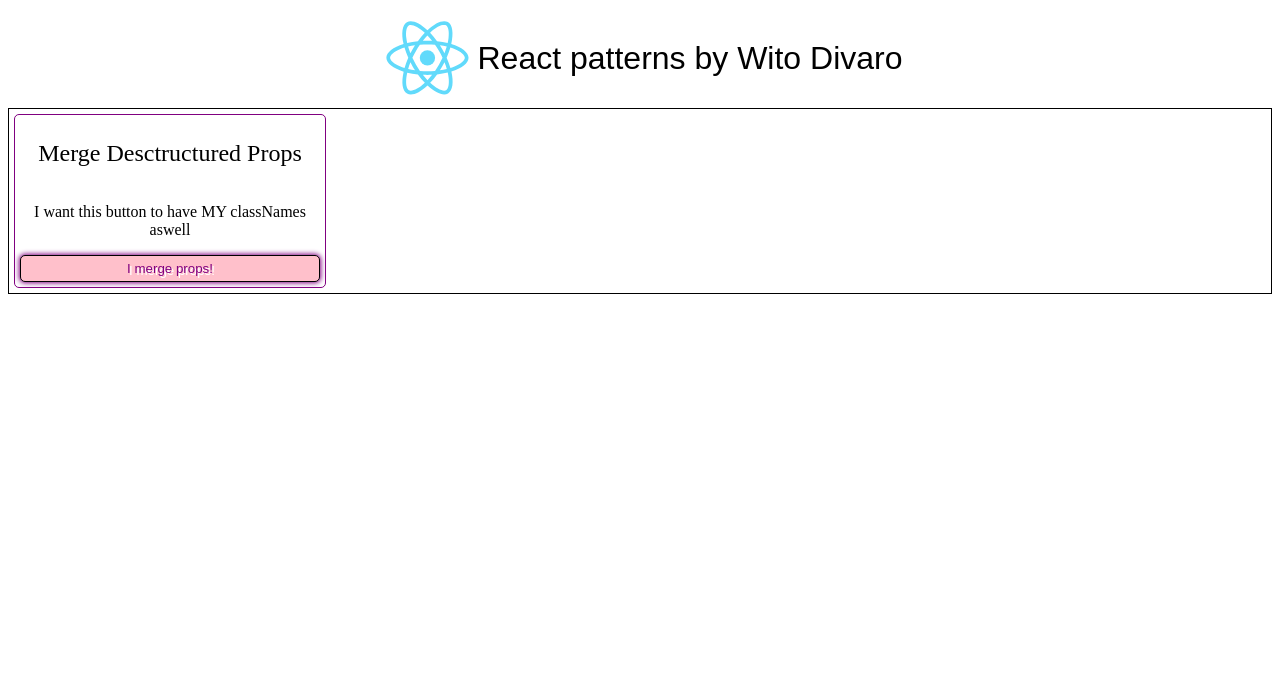
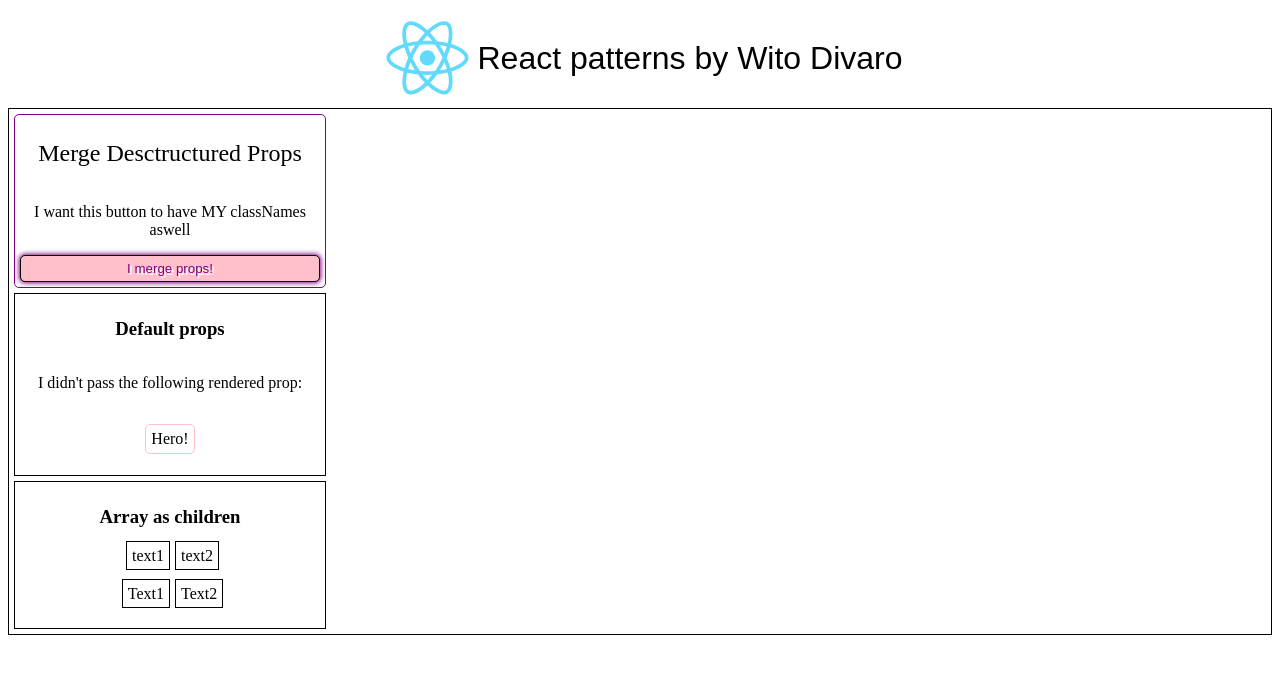
Before and after one commit to witodivaro/react-patterns, a React (Create React App) app: page / in a window 1280 px wide. Shown: the top 674 px of the page. Built offline with nearby package versions, Linux system fonts and the light colour scheme.

Commit message:
ADD: ARRAY AS CHILDREN, DEFAULT PROPS

```diff
--- a/src/App.js
+++ b/src/App.js
@@ -1,6 +1,8 @@
 import logo from "./logo.svg";
 import "./App.scss";
 import MergeDestructuredProps from "./react-patterns/merge-destructured-props/MergeDestructuredProps";
+import DefaultProps from "./react-patterns/default-props/DefaultProps";
+import ArrayAsChildren from "./react-patterns/array-as-children/ArrayAsChildren";
 
 function App() {
   return (
@@ -11,6 +13,8 @@ function App() {
       </header>
       <main className="App__patterns">
         <MergeDestructuredProps />
+        <DefaultProps />
+        <ArrayAsChildren />
       </main>
     </div>
   );
--- /dev/null
+++ b/src/react-patterns/array-as-children/AAS.module.scss
@@ -0,0 +1,18 @@
+.container {
+  margin: 5px;
+  padding: 5px;
+  display: flex;
+  flex-direction: column;
+  align-items: center;
+  border: 1px solid black;
+  width: 300px;
+}
+
+.arrayAsChildren {
+  margin-bottom: 20px;
+  * {
+    margin-left: 5px;
+    border: 1px solid black;
+    padding: 5px;
+  }
+}
--- /dev/null
+++ b/src/react-patterns/array-as-children/ArrayAsChildren.jsx
@@ -0,0 +1,23 @@
+import React from "react";
+
+import styles from "./AAS.module.scss";
+
+const someText = ["text1", "text2"];
+
+const ArrayAsChildren = () => {
+  return (
+    <div className={styles.container}>
+      <h3>Array as children</h3>
+      <div className={styles.arrayAsChildren}>
+        {someText.map((text) => (
+          <span>{text}</span>
+        ))}
+      </div>
+      <div className={styles.arrayAsChildren}>
+        {[<span>Text1</span>, <span>Text2</span>]}
+      </div>
+    </div>
+  );
+};
+
+export default ArrayAsChildren;
--- /dev/null
+++ b/src/react-patterns/default-props/DP.module.scss
@@ -0,0 +1,16 @@
+.container {
+  margin: 5px;
+  padding: 5px;
+  display: flex;
+  flex-direction: column;
+  align-items: center;
+  width: 300px;
+  border: 1px solid black;
+}
+
+.defaultProp {
+  border: 1px solid pink;
+  padding: 5px;
+  border-radius: 5px;
+  color: black;
+}
--- /dev/null
+++ b/src/react-patterns/default-props/DefaultProps.jsx
@@ -0,0 +1,19 @@
+import React from "react";
+
+import styles from "./DP.module.scss";
+
+function DefaultProps({ content }) {
+  return (
+    <div className={styles.container}>
+      <h3>Default props</h3>
+      <p>I didn't pass the following rendered prop:</p>
+      <p className={styles.defaultProp}>{content}</p>
+    </div>
+  );
+}
+
+DefaultProps.defaultProps = {
+  content: "Hero!",
+};
+
+export default DefaultProps;
```
